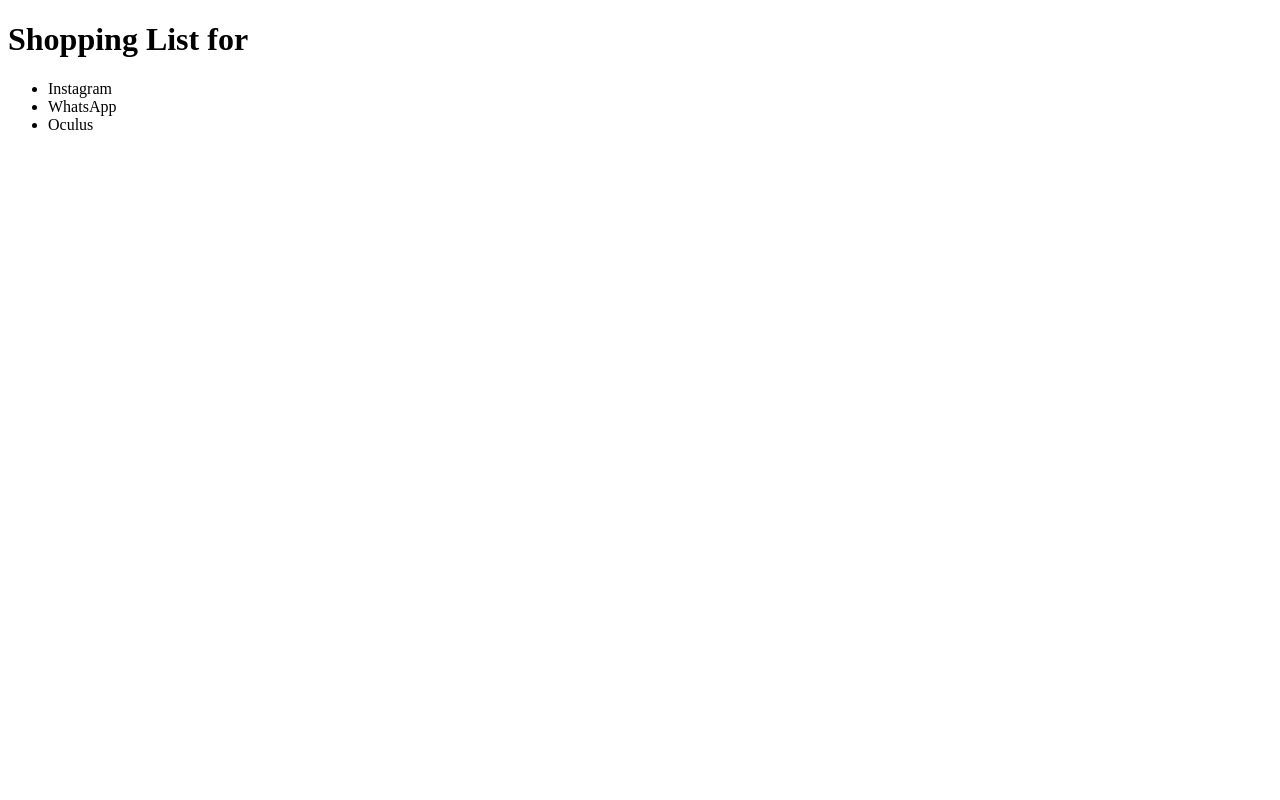
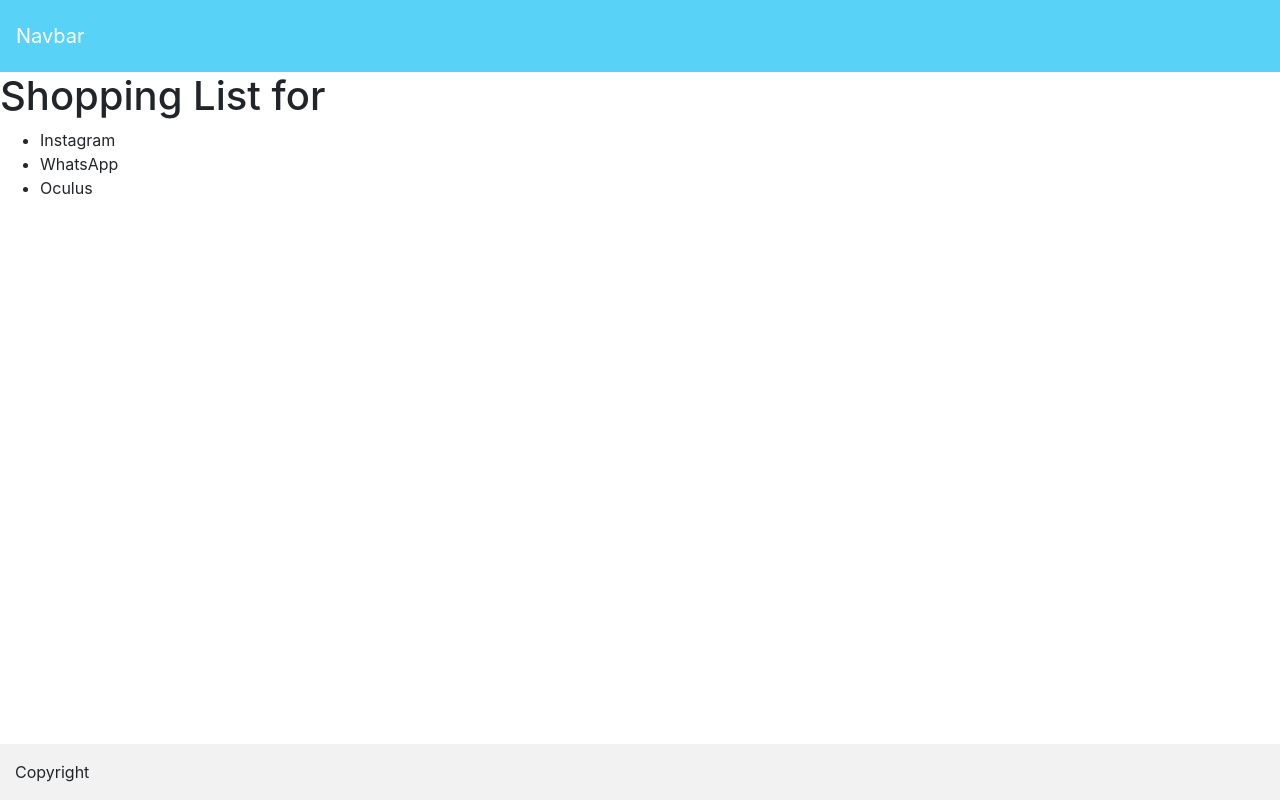
Before and after one commit to mtnieto/react-poc, a React app in the folder app/: page / in a window 1280 px wide. Built offline with nearby package versions, Linux system fonts and the light colour scheme.

Commit message:
added bootstrap

```diff
--- a/app/package.json
+++ b/app/package.json
@@ -3,6 +3,7 @@
   "version": "0.1.0",
   "private": true,
   "dependencies": {
+    "bootstrap": "^4.1.1",
     "react": "^16.4.1",
     "react-dom": "^16.4.1",
     "react-scripts": "1.1.4"
--- a/app/public/index.html
+++ b/app/public/index.html
@@ -8,33 +8,14 @@
       manifest.json provides metadata used when your web app is added to the
       homescreen on Android. See https://developers.google.com/web/fundamentals/engage-and-retain/web-app-manifest/
     -->
+
     <link rel="manifest" href="%PUBLIC_URL%/manifest.json">
     <link rel="shortcut icon" href="%PUBLIC_URL%/favicon.ico">
-    <!--
-      Notice the use of %PUBLIC_URL% in the tags above.
-      It will be replaced with the URL of the `public` folder during the build.
-      Only files inside the `public` folder can be referenced from the HTML.
 
-      Unlike "/favicon.ico" or "favicon.ico", "%PUBLIC_URL%/favicon.ico" will
-      work correctly both with client-side routing and a non-root public URL.
-      Learn how to configure a non-root public URL by running `npm run build`.
-    -->
     <title>React App</title>
   </head>
   <body>
-    <noscript>
-      You need to enable JavaScript to run this app.
-    </noscript>
+
     <div id="root"></div>
-    <!--
-      This HTML file is a template.
-      If you open it directly in the browser, you will see an empty page.
-
-      You can add webfonts, meta tags, or analytics to this file.
-      The build step will place the bundled scripts into the <body> tag.
-
-      To begin the development, run `npm start` or `yarn start`.
-      To create a production bundle, use `npm run build` or `yarn build`.
-    -->
   </body>
 </html>
--- /dev/null
+++ b/app/src/components/footer.css
@@ -0,0 +1,6 @@
+.footer {
+    background-color: #F2F2F2
+}
+.text {
+    float: center
+}
--- /dev/null
+++ b/app/src/components/footer.js
@@ -0,0 +1,17 @@
+import React from 'react';
+import './footer.css'
+export default class Footer extends React.Component {
+    render() {
+        return (
+           <div class="footer fixed-bottom pt-3">
+               <row>
+                   <div class="col-xs-12 col-sm-6 col-md-6 col-lg-6">
+                    <div>
+                        <p class>Copyright</p>
+                    </div>
+                   </div>
+               </row>
+           </div>
+        );
+    }
+}
--- /dev/null
+++ b/app/src/components/header.css
@@ -0,0 +1,3 @@
+.navbar-color {
+    background: #58D3F7
+}
--- /dev/null
+++ b/app/src/components/header.js
@@ -0,0 +1,11 @@
+import React from 'react';
+import './header.css'
+export default class Header extends React.Component {
+    render() {
+        return (
+            < nav class = "navbar navbar-expand-lg navbar-color pb-3 pt-3 navbar-dark " >
+            <a class="navbar-brand" href="#">Navbar</a>
+            </nav>
+        );
+    }
+}
--- a/app/src/components/layout.js
+++ b/app/src/components/layout.js
@@ -1,9 +1,14 @@
 import React from 'react';
-import ReactDOM from 'react-dom';
+import Header from  './header'
+import Footer from './footer'
+import '../../node_modules/bootstrap/dist/css/bootstrap.min.css';
+
 export default class Layout extends React.Component {
     render() {
         return (
-        <div className = "shopping-list" >
+            <div>
+                <Header />
+                < div className = "shopping-list" >
                     <h1 > Shopping List
                     for {
                         this.props.name
@@ -14,6 +19,8 @@
                     <li>Oculus </li>
                     </ul>
                 </div>
+                <Footer />
+            </div>
         );
     }
 }
--- a/app/src/index.js
+++ b/app/src/index.js
@@ -6,4 +6,4 @@
 
 const app = document.getElementById('root');
 
-ReactDOM.render( <Layout/ > , root)
+ReactDOM.render( <Layout/ > , app)
```
Also changed, not shown: 1 other file. Lines whose indentation alone changed are shown as unchanged.
